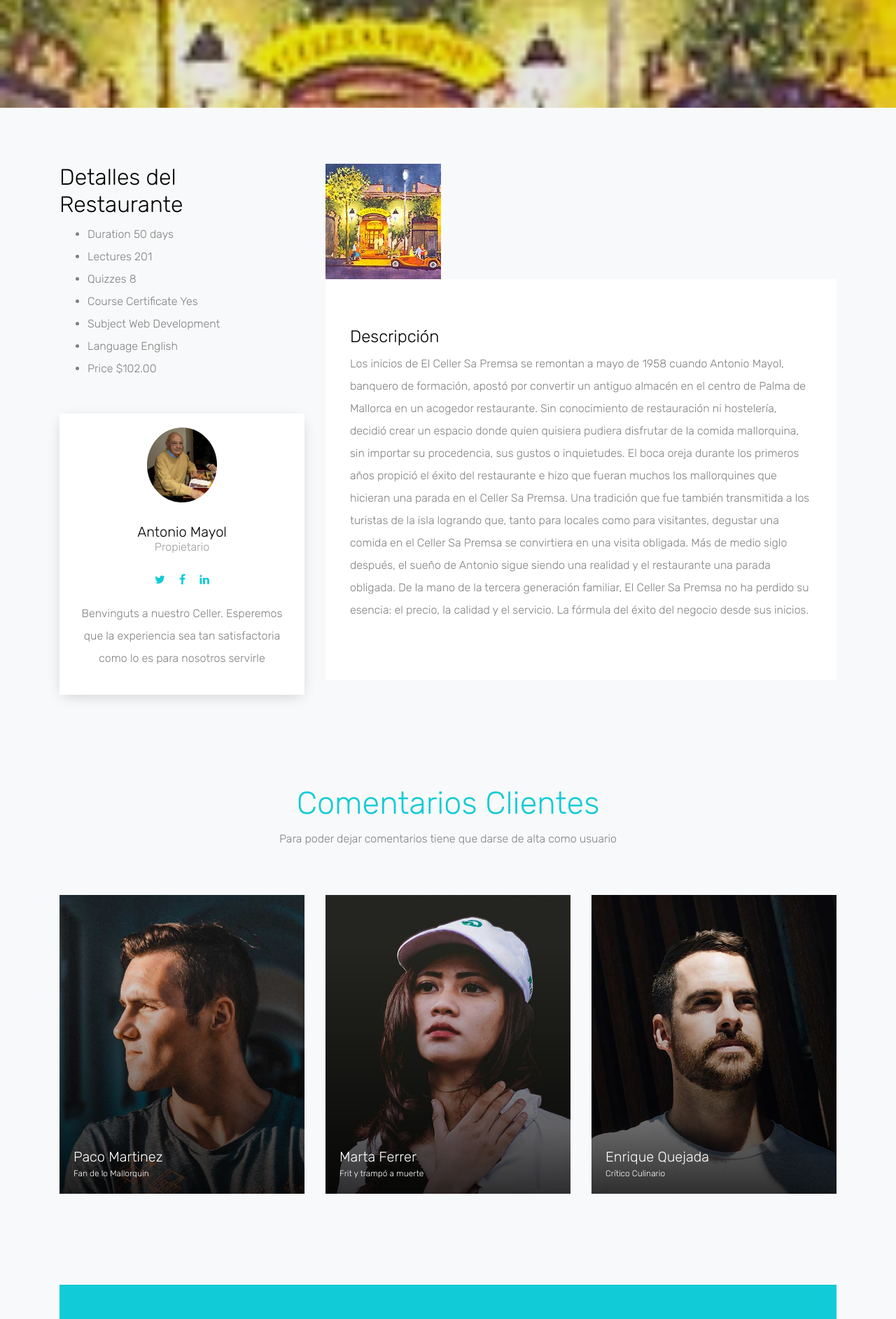
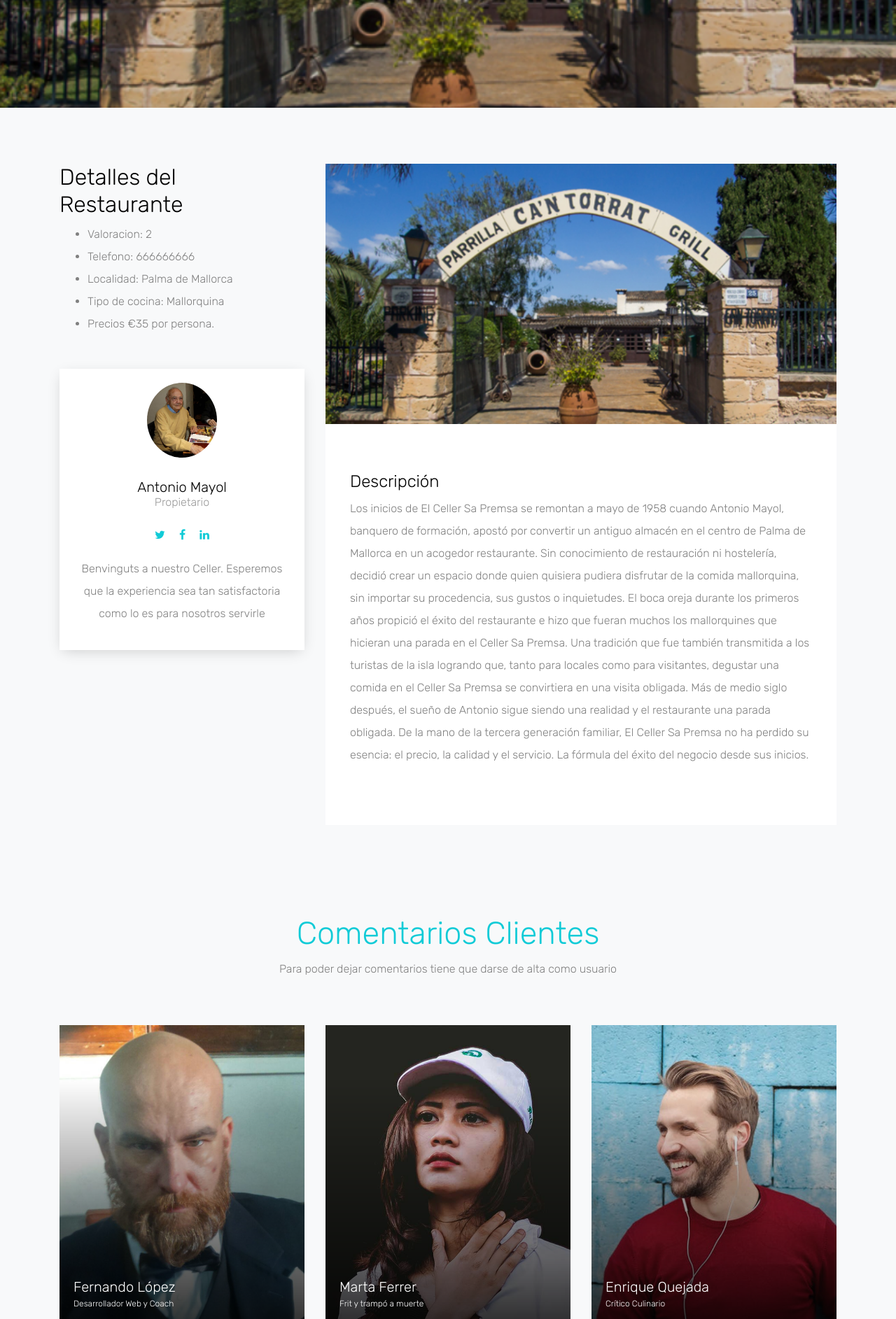
Before and after one commit to Cainuriel/comilones, a PHP site: page /res-single.php?id=1 in a window 1280 px wide. Shown: the part 480-2365 px from the top of the page at 70% size. Run offline with PHP 8.4, Linux system fonts and the light colour scheme; data comes from the database, SQL or seed files in the repository; data that the repository does not hold is empty; some web fonts are replaced.

```diff
--- a/www/res-single.php
+++ b/www/res-single.php
@@ -30,6 +30,11 @@
       <nav class="navbar navbar-expand-lg navbar-light bg-light">
         <div class="container">
           <a class="navbar-brand absolute" href="index.html">Comilones</a>
+           <!-- logo -->
+           <div >
+                <img src="img/comilones_logo.png" alt="logo comilones" style="height: 50px; margin-bottom: 1em;">
+              </div>
+
           <button class="navbar-toggler" type="button" data-toggle="collapse" data-target="#navbarsExample05" aria-controls="navbarsExample05" aria-expanded="false" aria-label="Toggle navigation">
             <span class="navbar-toggler-icon"></span>
           </button>
@@ -84,14 +89,14 @@
     </header>
     <!-- END header -->
 
-    <section class="site-hero site-sm-hero overlay" data-stellar-background-ratio="0.5" style="background-image: url(img/celler_sa_prensa.jpg);">
+    <section class="site-hero site-sm-hero overlay" data-stellar-background-ratio="0.5" style="background-image: url(<?=$restaurante['foto'];?>);">
       <div class="container">
         <div class="row align-items-center justify-content-center site-hero-sm-inner">
           <div class="col-md-7 text-center">
 
             <div class="mb-5 element-animate">
               <h1 class="mb-2"><?=$restaurante['name'];?></h1>
-              <p class="bcrumb"><a href="index.html">Home</a> <span class="sep ion-android-arrow-dropright px-2"></span> <a href="courses.html">Course</a> <span class="sep ion-android-arrow-dropright px-2"></span>  <span class="current">Advanced JavaScript Learning</span></p>
+              <p class="bcrumb"><a href="index.php">Home</a> <span class="sep ion-android-arrow-dropright px-2"></span> <a href="res-single.php?id=<?= $value['id'] ?>">Restaurante</a> <span class="sep ion-android-arrow-dropright px-2"></span>  <span class="current"><?=$restaurante['name'];?></span></p>
             </div>
 
           </div>
@@ -108,7 +113,7 @@
           <div class="col-md-6 col-lg-8 order-md-2 mb-5">
             <div class="row">
               <div class="col-md-12">
-                <img src="img/celler_sa_prensa.jpg" alt="" class="img-fluid">
+                <img src="<?=$restaurante['foto'];?>" alt="" class="img-fluid">
               </div>
             </div>
 
@@ -134,13 +139,11 @@
             <div class="block-29 mb-5">
               <h2 class="heading">Detalles del Restaurante</h2>
               <ul>
-                <li><span class="text-1">Duration</span> <span class="text-2">50 days</span></li>
-                <li><span class="text-1">Lectures</span> <span class="text-2">201</span></li>
-                <li><span class="text-1">Quizzes</span> <span class="text-2">8</span></li>
-                <li><span class="text-1">Course Certificate</span> <span class="text-2">Yes</span></li>
-                <li><span class="text-1">Subject</span> <span class="text-2">Web Development</span></li>
-                <li><span class="text-1">Language</span> <span class="text-2">English</span></li>
-                <li><span class="text-1">Price</span> <span class="text-2">$102.00</span></li>
+                <li><span class="text-1">Valoracion:</span> <span class="text-2"><?=$restaurante['valoracion'];?></span></li>
+                <li><span class="text-1">Telefono:</span> <span class="text-2"><?=$restaurante['telefono'];?></span></li>
+                <li><span class="text-1">Localidad:</span> <span class="text-2"><?=$restaurante['localidad'];?></span></li>
+                <li><span class="text-1">Tipo de cocina:</span> <span class="text-2"><?=$restaurante['tipo_cocina'];?></span></li>
+                <li><span class="text-1">Precios</span> <span class="text-2">€<?=$restaurante['precios'];?> por persona.</span></li>
               </ul>
             </div>
 
@@ -176,20 +179,20 @@
             <div class="flipper">
               <div class="front" style="background-image: url(../img/person_3.jpg);">
                 <div class="box">
-                  <h2>Paco Martinez</h2>
-                  <p>Fan de lo Mallorquin</p>
+                  <h2>Fernando López</h2>
+                  <p>Desarrollador Web y Coach</p>
                 </div>
               </div>
               <div class="back">
                 <!-- back content -->
                 <blockquote>
-                  <p>&ldquo;No hay nada que me ponga más a tope que recibir nada más llegar un pan torrado con un buen alioli casero. El servicio fue extraordinario de principio a fin. Volveré sin duda. Los precios asequibles y la calidad extraordinaria&rdquo;</p>
+                  <p>&ldquo;Una de las cosas que m'as me gustan es que nada m'as llegar te sirven un pan torrado con un buen alioli casero. El servicio es extraordinario de principio a fin. Volveré sin duda. Los precios asequibles y la calidad extraordinaria&rdquo;</p>
                 </blockquote>
                 <div class="author d-flex">
                   <div class="image mr-3 align-self-center">
                     <img src="img/person_3.jpg" alt="">
                   </div>
-                  <div class="name align-self-center">Paco Martinez <span class="position">Fan de lo Mallorquin</span></div>
+                  <div class="name align-self-center">Fernando López <span class="position">Desarrollador Web y Coach</span></div>
                 </div>
               </div>
             </div>
@@ -208,7 +211,7 @@
               <div class="back">
                 <!-- back content -->
                 <blockquote>
-                  <p>&ldquo;No hay nada que me ponga más a tope que recibir nada más llegar un pan torrado con un buen alioli casero. El servicio fue extraordinario de principio a fin. Volveré sin duda. Los precios asequibles y la calidad extraordinaria&rdquo;</p>
+                  <p>&ldquo;Comida para gordos&rdquo;</p>
                 </blockquote>
                 <div class="author d-flex">
                   <div class="image mr-3 align-self-center">
@@ -233,7 +236,7 @@
               <div class="back">
                 <!-- back content -->
                 <blockquote>
-                  <p>&ldquo;No hay nada que me ponga más a tope que recibir nada más llegar un pan torrado con un buen alioli casero. El servicio fue extraordinario de principio a fin. Volveré sin duda. Los precios asequibles y la calidad extraordinaria&rdquo;</p>
+                  <p>&ldquo;El servicio fue extraordinario de principio a fin. Volveré sin duda. Los precios asequibles y la calidad extraordinaria&rdquo;</p>
                 </blockquote>
                 <div class="author d-flex">
                   <div class="image mr-3 align-self-center">
@@ -256,7 +259,7 @@
         <div class="row align-items-center">
           <div class="col-md-6 mb-4 mb-md-0 pr-md-5">
             <h2 class="heading">¿Quiere registrarse como comilón?</h2>
-            <p>Envíe un email y le enviaremos el enlace de registro a su cuenta</p>
+            <p>Envíe un email y le enviaremos el enlace de registro.</p>
           </div>
           <div class="col-md-6">
             <form action="#" class="subscribe">
```
Also changed, not shown: www/comilones/css/style.css (+40 -35 lines), www/index2.php (+9 -3 lines), www/img/person_2.jpg, www/img/person_3.jpg, www/img/person_6.jpg (deleted).
